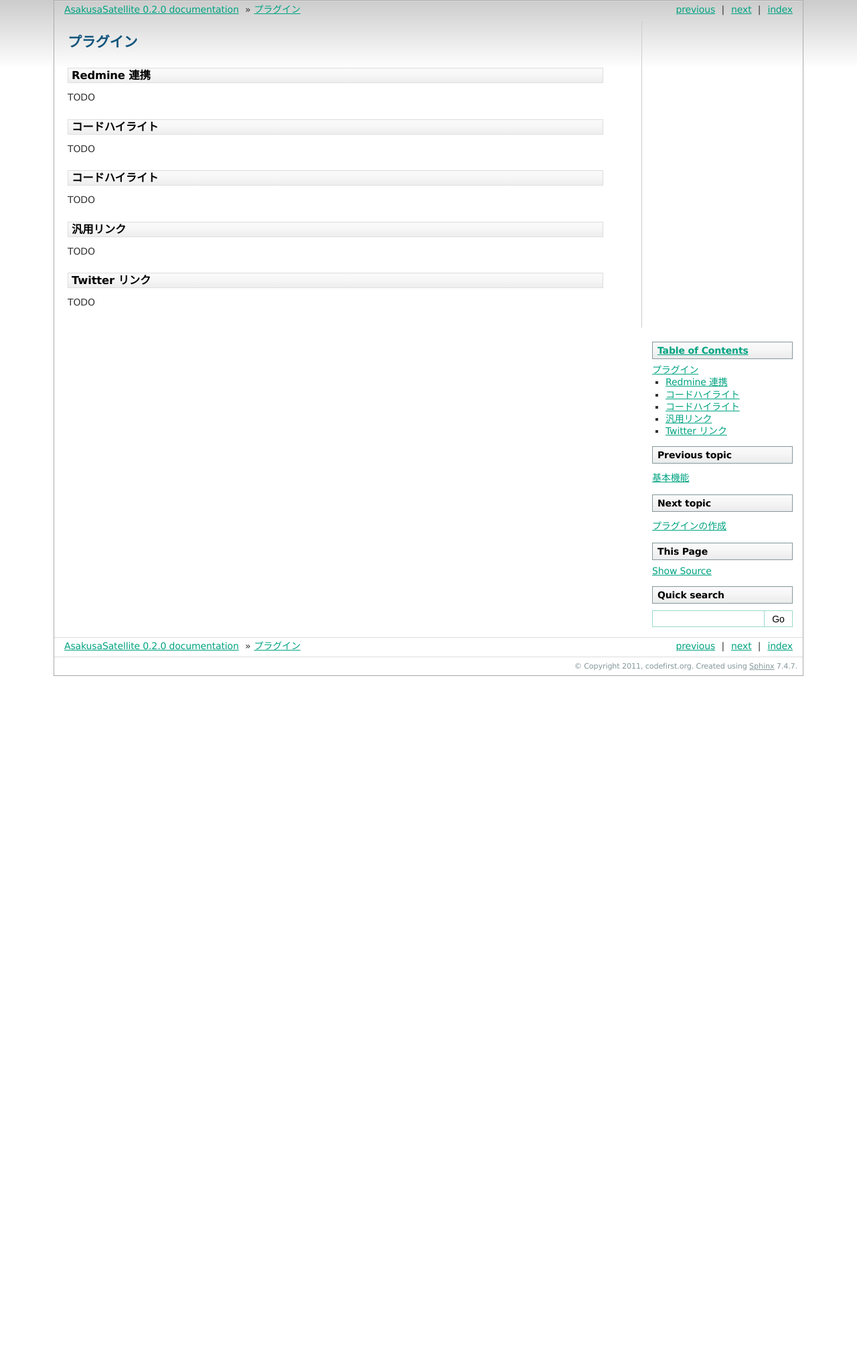
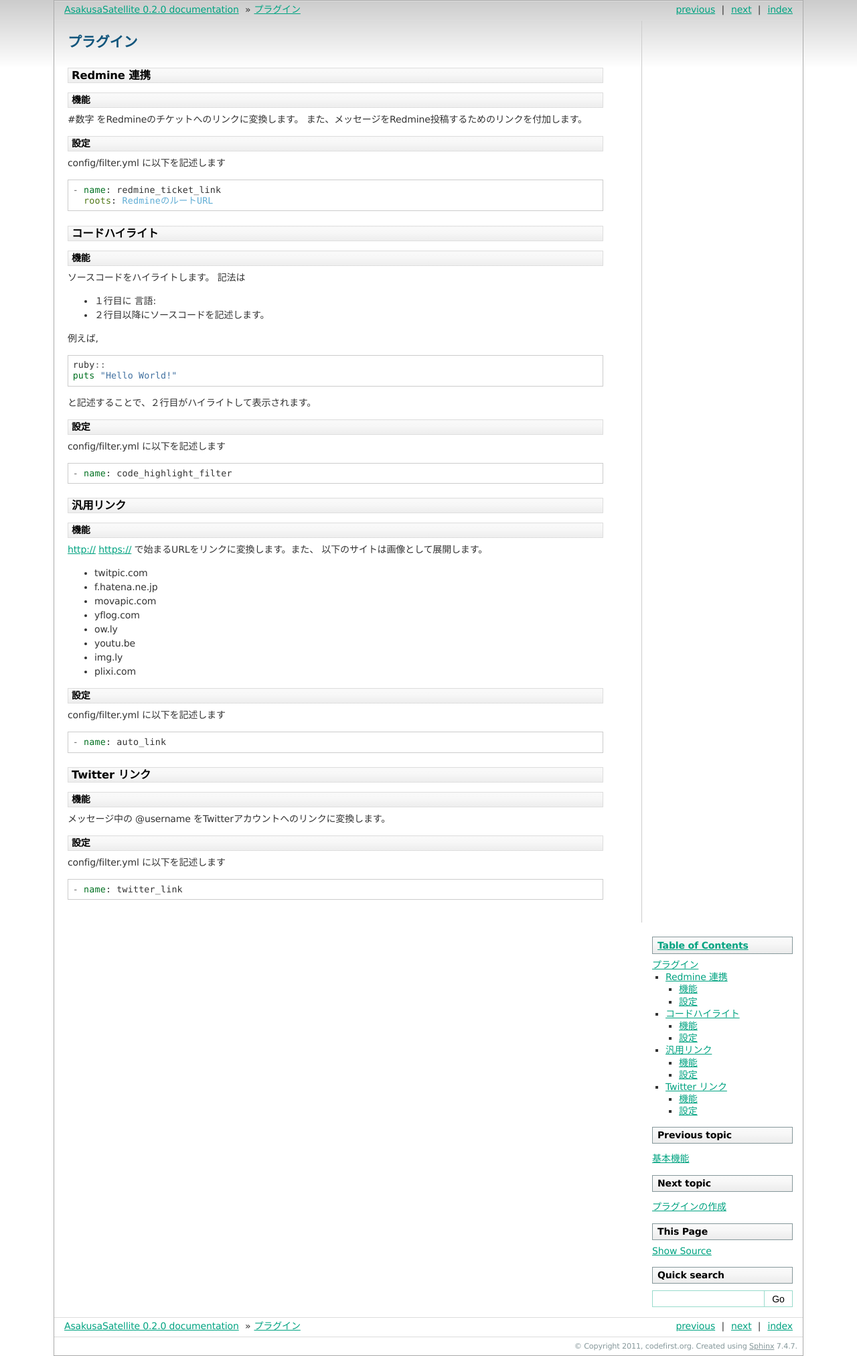
Before and after one commit to codefirst/asakusa-satellite-manual, a Sphinx documentation site: the page built from source/plugin.rst, in a window 1280 px wide. Shown: the whole page at 67% size. Built offline with Sphinx 7.4.7, drawn with Linux system fonts in a browser that asks for light colours; before the commit the page ends 1009 px from its top, so only the background shows below that.

Commit message:
プラグインの説明を記述 refs #455

```diff
--- a/source/_themes/codefirst/static/codefirst.css
+++ b/source/_themes/codefirst/static/codefirst.css
@@ -14,12 +14,17 @@ body {
    color: #333;
 }
 
-h2, h3,h4 {
+h2, h3, h4 {
    background-image: url(h3.png);
    padding-left: 5px;
    color: black !IMPORTANT;
    border: 1px solid #ddd;
    font-size: 1.17em;
+}
+
+h3 {
+   background-image: url(h3.png);
+   font-size: 1.0em;
 }
 
 a,
--- a/source/plugin.rst
+++ b/source/plugin.rst
@@ -2,25 +2,84 @@
 =======================
 Redmine 連携
 -----------------------
+機能
+^^^^^^^^^^^^^^^^^^^^^^^
+#数字 をRedmineのチケットへのリンクに変換します。
+また、メッセージをRedmine投稿するためのリンクを付加します。
 
-TODO
+設定
+^^^^^^^^^^^^^^^^^^^^^^^
+config/filter.yml に以下を記述します
+
+.. code-block:: ruby
+
+  - name: redmine_ticket_link
+    roots: RedmineのルートURL
+
 
 コードハイライト
 -----------------------
+機能
+^^^^^^^^^^^^^^^^^^^^^^^
+ソースコードをハイライトします。
+記法は
 
-TODO
+* １行目に 言語::
+* ２行目以降にソースコードを記述します。
 
-コードハイライト
------------------------
+例えば,
 
-TODO
+.. code-block:: ruby
+
+  ruby::
+  puts "Hello World!"
+
+と記述することで、２行目がハイライトして表示されます。
+
+
+設定
+^^^^^^^^^^^^^^^^^^^^^^^
+config/filter.yml に以下を記述します
+
+.. code-block:: ruby
+
+  - name: code_highlight_filter
 
 汎用リンク
 -----------------------
+機能
+^^^^^^^^^^^^^^^^^^^^^^^
+http:// https:// で始まるURLをリンクに変換します。また、
+以下のサイトは画像として展開します。
 
-TODO
+* twitpic.com
+* f.hatena.ne.jp
+* movapic.com
+* yflog.com
+* ow.ly
+* youtu.be
+* img.ly
+* plixi.com
+
+設定
+^^^^^^^^^^^^^^^^^^^^^^^
+config/filter.yml に以下を記述します
+
+.. code-block:: ruby
+
+  - name: auto_link
+
 
 Twitter リンク
 -----------------------
+機能
+^^^^^^^^^^^^^^^^^^^^^^^
+メッセージ中の @username をTwitterアカウントへのリンクに変換します。
 
-TODO
+設定
+^^^^^^^^^^^^^^^^^^^^^^^
+config/filter.yml に以下を記述します
+
+.. code-block:: ruby
+
+  - name: twitter_link
```
